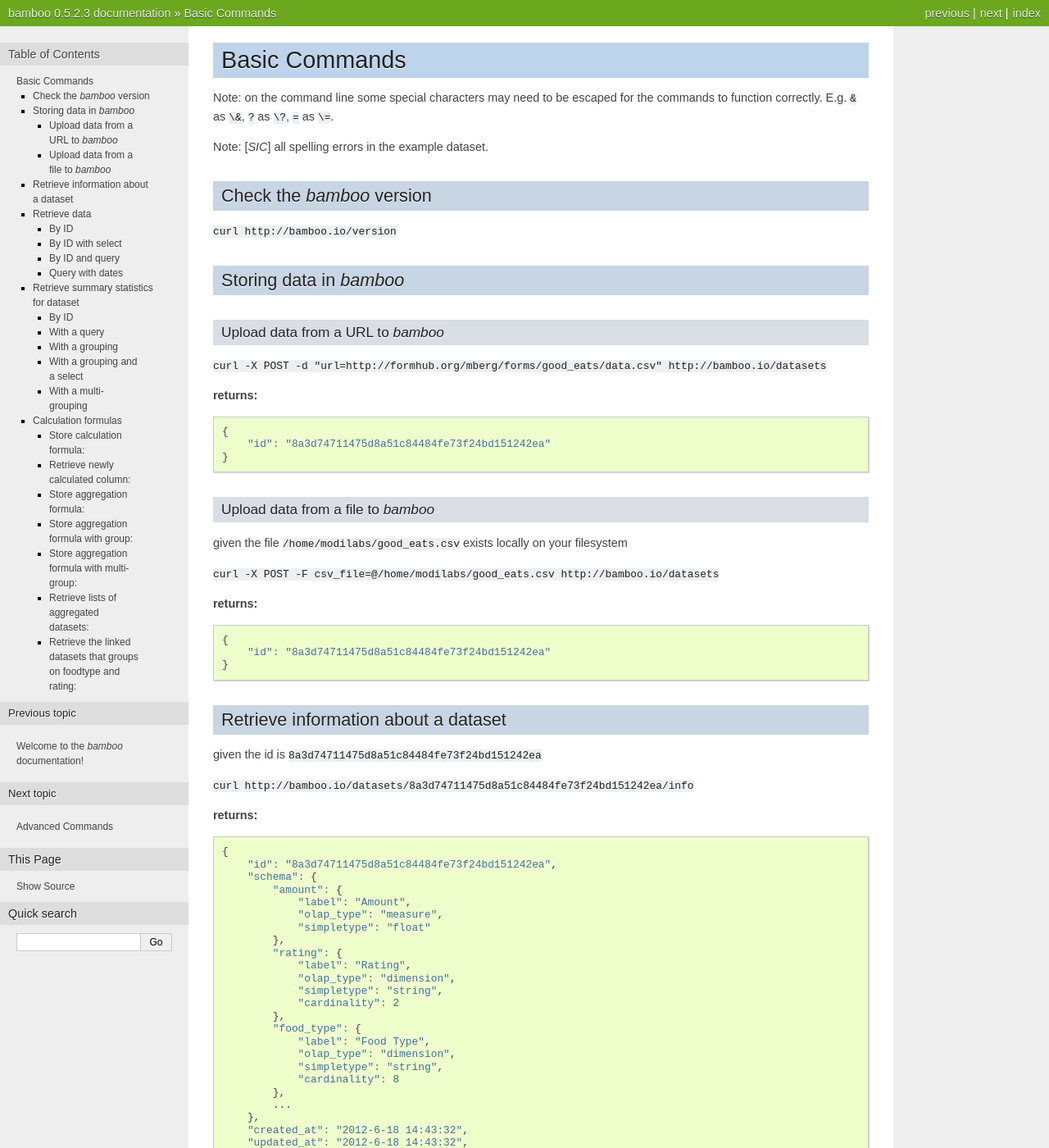
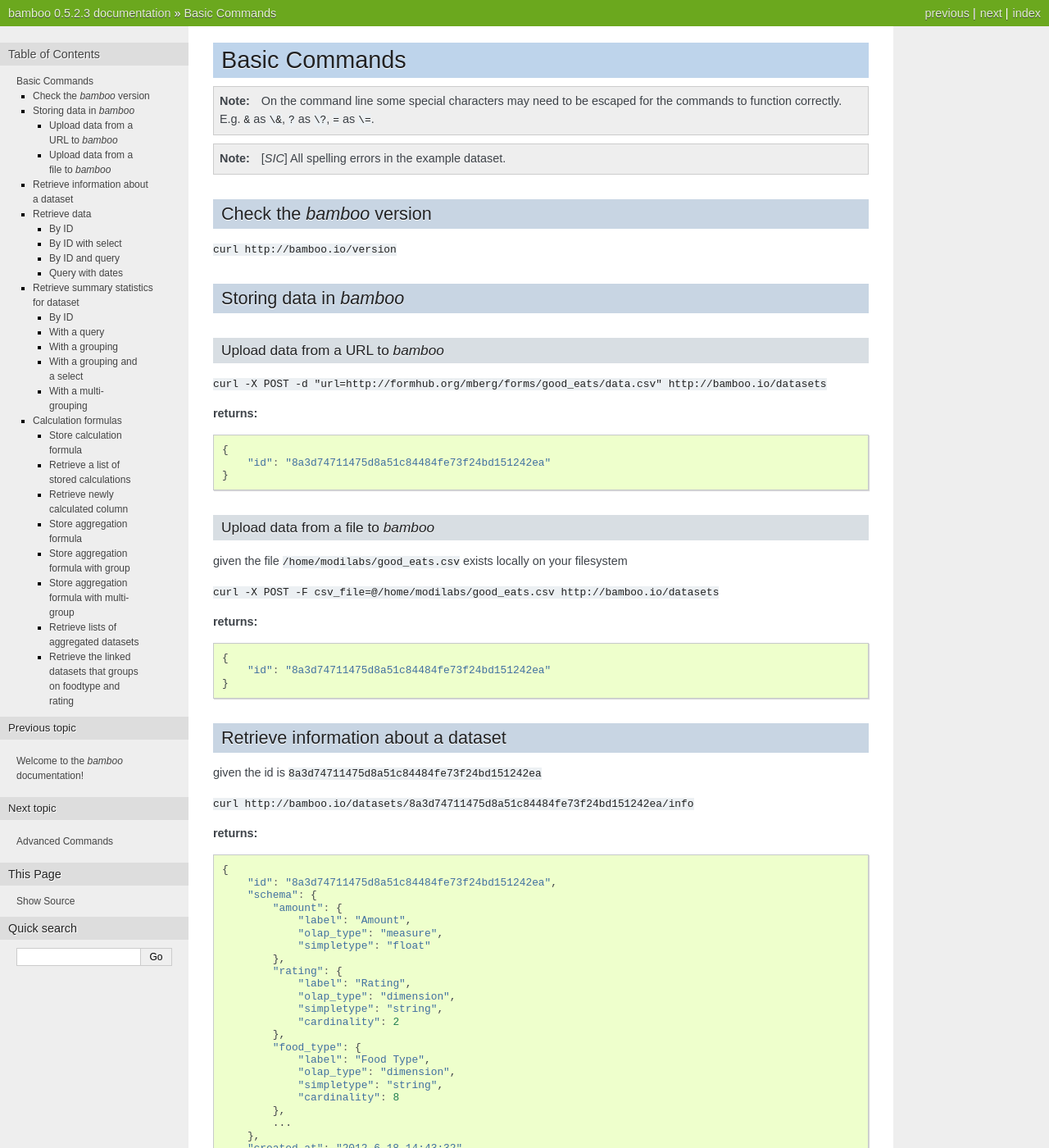
Before and after one commit to pld/bamboo, a Sphinx documentation site: the page built from docs/basic_commands.rst, in a window 1280 px wide and 1400 px high. Shown: the whole window at 82% size. Built offline with Sphinx 7.4.7, drawn with Linux system fonts in a browser that asks for light colours; formulas are drawn with MathJax 3; some of the changed text lies outside the part shown.

Commit message:
update calc docs, closes #345

```diff
--- a/docs/basic_commands.rst
+++ b/docs/basic_commands.rst
@@ -1,11 +1,15 @@
 Basic Commands
 ==============
 
-Note: on the command line some special characters may need to be escaped for
-the commands to function correctly.  E.g. ``&`` as ``\&``, ``?`` as ``\?``,
-``=`` as ``\=``.
+.. note::
 
-Note: [*SIC*] all spelling errors in the example dataset.
+    On the command line some special characters may need to be escaped for
+    the commands to function correctly.  E.g. ``&`` as ``\&``, ``?`` as ``\?``,
+    ``=`` as ``\=``.
+
+.. note::
+
+    [*SIC*] All spelling errors in the example dataset.
 
 Check the *bamboo* version
 --------------------------
@@ -497,8 +501,8 @@
 the unique groups and another for the result of the *formula*. This dataset is
 indexed by the group parameter and unique per dataset ID.
 
-Store calculation formula:
-^^^^^^^^^^^^^^^^^^^^^^^^^^
+Store calculation formula
+^^^^^^^^^^^^^^^^^^^^^^^^^
 
 ``curl -X POST -d "name=amount_less_than_10&formula=amount<10" http://bamboo.io/calculations/8a3d74711475d8a51c84484fe73f24bd151242ea``
 
@@ -507,13 +511,28 @@
 .. code-block:: javascript
 
     {
-        "formula": "amount<10",
-        "group": null,
-        "name": "amount_less_than_10"
+        "success": "created calulcation: water_functioning_count for dataset: 8a3d74711475d8a51c84484fe73f24bd151242ea"
     }
 
-Retrieve newly calculated column:
-^^^^^^^^^^^^^^^^^^^^^^^^^^^^^^^^^
+Retrieve a list of stored calculations
+^^^^^^^^^^^^^^^^^^^^^^^^^^^^^^^^^^^^^^
+
+``curl http://bamboo.io/calculations/8a3d74711475d8a51c84484fe73f24bd151242ea``
+
+**returns:**
+
+.. code-block:: javascript
+
+    [
+        {
+            "formula": "amount<10",
+            "group": null,
+            "name": "amount_less_than_10"
+        }
+    ]
+
+Retrieve newly calculated column
+^^^^^^^^^^^^^^^^^^^^^^^^^^^^^^^^
 
 ``curl -g http://bamboo.io/datasets/8a3d74711475d8a51c84484fe73f24bd151242ea?select='{"amount_less_than_10":1}'``
 
@@ -545,8 +564,8 @@
         {"amount_less_than_10": true}
     ]
 
-Store aggregation formula:
-^^^^^^^^^^^^^^^^^^^^^^^^^^
+Store aggregation formula
+^^^^^^^^^^^^^^^^^^^^^^^^^
 
 ``curl -X POST -d "name=sum_of_amount&formula=sum(amount)" http://bamboo.io/calculations/8a3d74711475d8a51c84484fe73f24bd151242ea``
 
@@ -560,8 +579,8 @@
         "name": "sum_of_amount"
     }
 
-Store aggregation formula with group:
-^^^^^^^^^^^^^^^^^^^^^^^^^^^^^^^^^^^^^
+Store aggregation formula with group
+^^^^^^^^^^^^^^^^^^^^^^^^^^^^^^^^^^^^
 
 ``curl -X POST -d "name=sum_of_amount&formula=sum(amount)&group=food_type" http://bamboo.io/calculations/8a3d74711475d8a51c84484fe73f24bd151242ea``
 
@@ -575,8 +594,8 @@
          "name": "sum_of_amount"
     }
 
-Store aggregation formula with multi-group:
-^^^^^^^^^^^^^^^^^^^^^^^^^^^^^^^^^^^^^^^^^^^
+Store aggregation formula with multi-group
+^^^^^^^^^^^^^^^^^^^^^^^^^^^^^^^^^^^^^^^^^^
 
 ``curl -X POST -d "name=sum_of_amount&formula=sum(amount)&group=food_type,rating" http://bamboo.io/calculations/8a3d74711475d8a51c84484fe73f24bd151242ea``
 
@@ -590,10 +609,10 @@
          "name": "sum_of_amount"
     }
 
-Retrieve lists of aggregated datasets:
-^^^^^^^^^^^^^^^^^^^^^^^^^^^^^^^^^^^^^^
+Retrieve lists of aggregated datasets
+^^^^^^^^^^^^^^^^^^^^^^^^^^^^^^^^^^^^^
 
-``curl -g http://bamboo.io/datasets/8a3d74711475d8a51c84484fe73f24bd151242ea/related``
+``curl -g http://bamboo.io/datasets/8a3d74711475d8a51c84484fe73f24bd151242ea/aggregations``
 
 Returns a map of groups (included an empty group) to dataset IDs for
 aggregation calculations.
@@ -608,8 +627,8 @@
         "food_type,rating": "10cedc551e40418caa72495d771703b3"
     }
 
-Retrieve the linked datasets that groups on foodtype and rating:
-^^^^^^^^^^^^^^^^^^^^^^^^^^^^^^^^^^^^^^^^^^^^^^^^^^^^^^^^^^^^^^^^
+Retrieve the linked datasets that groups on foodtype and rating
+^^^^^^^^^^^^^^^^^^^^^^^^^^^^^^^^^^^^^^^^^^^^^^^^^^^^^^^^^^^^^^^
 
 ``curl -g http://bamboo.io/datasets/10cedc551e40418caa72495d771703b3``
 
```
